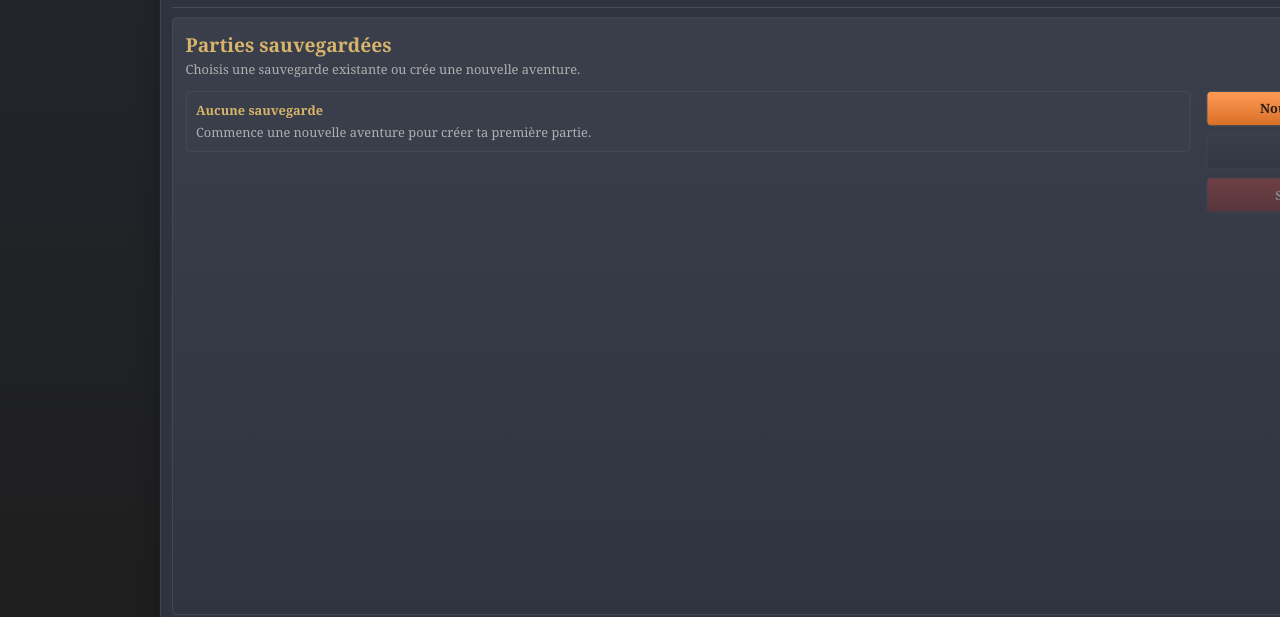
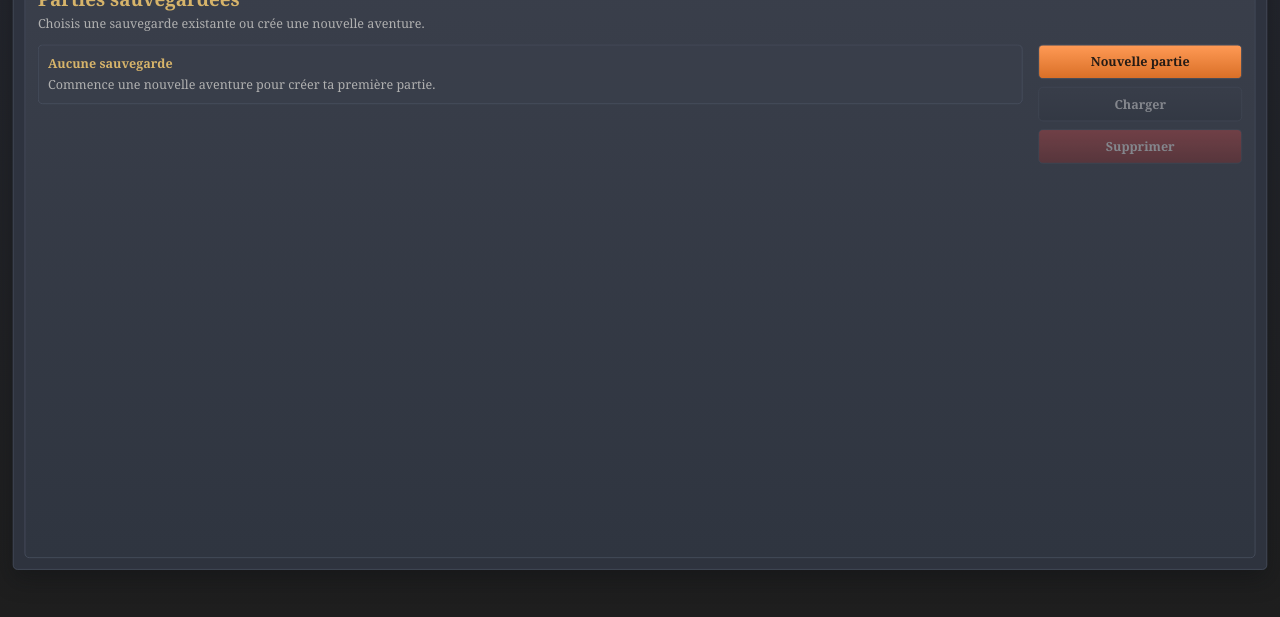
Before and after one commit to Hendriix971/Valeria, a plain HTML site: page index.html in a window 1280 px wide. Shown: the part 183-800 px from the top of the page. Drawn offline with Linux system fonts and the light colour scheme.

Commit message:
Add files via upload

```diff
--- a/script.js
+++ b/script.js
@@ -501,8 +501,8 @@
   }
 
   function updateGameScale() {
-    const scale = Math.min(window.innerWidth / GAME_WIDTH, window.innerHeight / GAME_HEIGHT);
-    refs.app.style.transform = `scale(${scale})`;
+    const scale = Math.min(window.innerWidth / GAME_WIDTH, window.innerHeight / GAME_HEIGHT) * 0.98;
+    refs.app.style.transform = `translate(-50%, -50%) scale(${scale})`;
   }
 
   function uid(prefix = "id") {
--- a/style.css
+++ b/style.css
@@ -2438,13 +2438,15 @@ body.combat-view-active {
 .game-viewport {
   width: 100vw;
   height: 100vh;
-  display: grid;
-  place-items: center;
+  position: relative;
   overflow: hidden;
 }
 
 .app-shell,
 body.combat-view-active .app-shell {
+  position: absolute;
+  top: 50%;
+  left: 50%;
   width: 1600px;
   height: 900px;
   aspect-ratio: 16 / 9;
```
